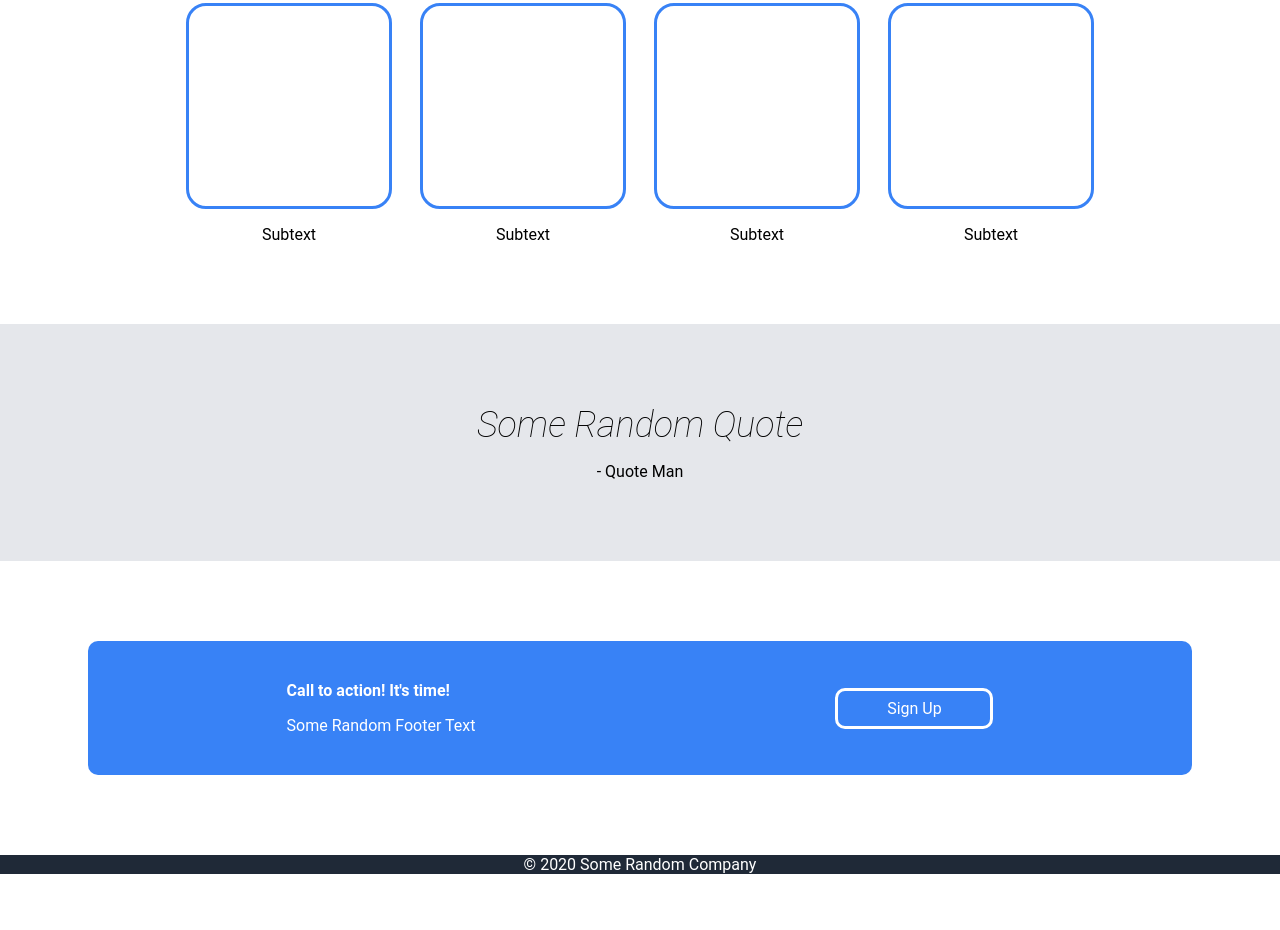
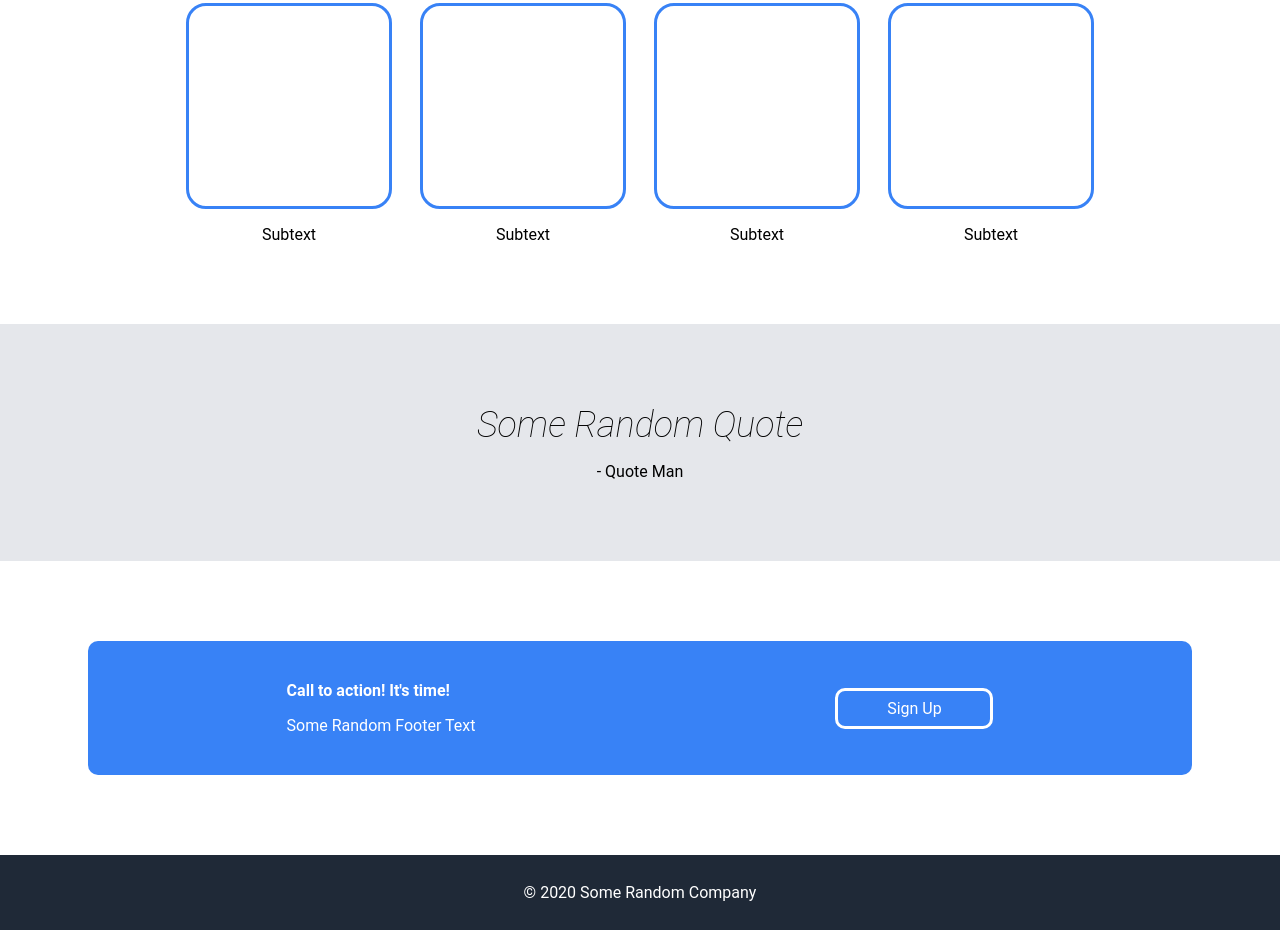
Before and after one commit to papanarmi/odin-landing-page, a plain HTML site: page index.html in a window 1280 px wide. Shown: the part 655-1585 px from the top of the page. Before the commit the page ends 1529 px from the top, so only its background shows below. Drawn offline with Linux system fonts and the light colour scheme.

Commit message:
updated css

```diff
--- a/style.css
+++ b/style.css
@@ -167,3 +167,10 @@ p, .header-links {
     border-style: solid;
     border-color: white;
 }
+
+.copyright-section {
+    justify-content: center;
+    align-items: center;
+    padding-top: 28px;
+    padding-bottom: 28px;
+}
```
